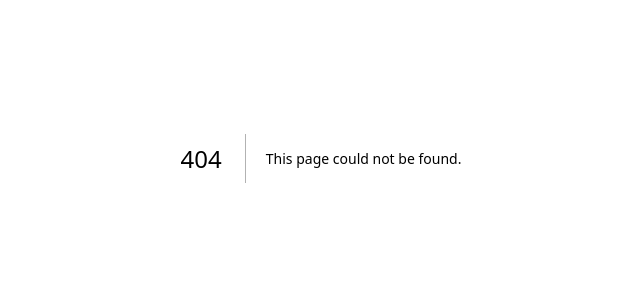
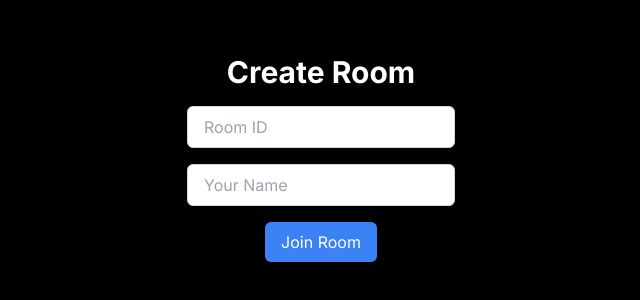
Before and after one commit to TCU-DC/FlickGameFront, a Next.js app: page /createroom in a window 1280 px wide. Before the commit this address had no page. Shown: the part 242-542 px from the top of the page, without its empty margins (319-959 px from the left). Built offline with nearby package versions, Linux system fonts and the light colour scheme.

Commit message:
[add] とりあえずロビー機能が動くようになった

```diff
--- /dev/null
+++ b/app/createroom/page.tsx
@@ -0,0 +1,57 @@
+"use client";
+
+import { RoomAction } from "@/interfaces/RoomAction";
+import { useRouter } from "next/navigation";
+
+export default function Page() {
+  const router = useRouter();
+  // inputの値を取得する
+  const handleJoinRoom = () => {
+    const roomId = (document.getElementById("roomId") as HTMLInputElement)
+      .value;
+    const userName = (document.getElementById("userName") as HTMLInputElement)
+      .value;
+    const joinInfo: RoomAction = {
+      room: roomId,
+      nickname: userName,
+      member_type: "leader",
+      action: "join",
+    };
+
+    localStorage.setItem("joinInfo", JSON.stringify(joinInfo));
+
+    router.push("/room");
+  };
+
+  return (
+    <>
+      <div className="flex flex-col items-center justify-center h-screen">
+        <h1 className="text-3xl font-bold">Create Room</h1>
+        <div className="mt-4">
+          <input
+            id="roomId"
+            type="text"
+            placeholder="Room ID"
+            className="px-4 py-2 border border-gray-300 rounded-md text-black"
+          />
+        </div>
+        <div className="mt-4">
+          <input
+            id="userName"
+            type="text"
+            placeholder="Your Name"
+            className="px-4 py-2 border border-gray-300 rounded-md text-black"
+          />
+        </div>
+        <div className="mt-4">
+          <button
+            onClick={handleJoinRoom}
+            className="px-4 py-2 bg-blue-500 text-white rounded-md"
+          >
+            Join Room
+          </button>
+        </div>
+      </div>
+    </>
+  );
+}
--- /dev/null
+++ b/app/joinroom/page.tsx
@@ -0,0 +1,57 @@
+"use client";
+
+import { RoomAction } from "@/interfaces/RoomAction";
+import { useRouter } from "next/navigation";
+
+export default function Page() {
+  const router = useRouter();
+  // inputの値を取得する
+  const handleJoinRoom = () => {
+    const roomId = (document.getElementById("roomId") as HTMLInputElement)
+      .value;
+    const userName = (document.getElementById("userName") as HTMLInputElement)
+      .value;
+    const joinInfo: RoomAction = {
+      room: roomId,
+      nickname: userName,
+      member_type: "member",
+      action: "join",
+    };
+
+    localStorage.setItem("joinInfo", JSON.stringify(joinInfo));
+
+    router.push("/room");
+  };
+
+  return (
+    <>
+      <div className="flex flex-col items-center justify-center h-screen">
+        <h1 className="text-3xl font-bold">Join Room</h1>
+        <div className="mt-4">
+          <input
+            id="roomId"
+            type="text"
+            placeholder="Room ID"
+            className="px-4 py-2 border border-gray-300 rounded-md text-black"
+          />
+        </div>
+        <div className="mt-4">
+          <input
+            id="userName"
+            type="text"
+            placeholder="Your Name"
+            className="px-4 py-2 border border-gray-300 rounded-md text-black"
+          />
+        </div>
+        <div className="mt-4">
+          <button
+            onClick={handleJoinRoom}
+            className="px-4 py-2 bg-blue-500 text-white rounded-md"
+          >
+            Join Room
+          </button>
+        </div>
+      </div>
+    </>
+  );
+}
--- /dev/null
+++ b/app/room/page.tsx
@@ -0,0 +1,9 @@
+import Room from "@/components/Room";
+
+export default function Home() {
+  return (
+    <>
+      <Room />
+    </>
+  );
+}
--- /dev/null
+++ b/components/Room.tsx
@@ -0,0 +1,129 @@
+"use client";
+
+import { useEffect, useRef, useState } from "react";
+import type { RoomAction } from "@/interfaces/RoomAction";
+import { useRouter } from "next/navigation";
+
+const Room = () => {
+  const [joinInfo, setJoinInfo] = useState<RoomAction>();
+  const [connected, setConnected] = useState(false);
+
+  const webSocketRef = useRef<WebSocket>();
+  const [message, setMessage] = useState<RoomAction[]>([]);
+
+  const router = useRouter();
+
+  useEffect(() => {
+    const getItem = localStorage.getItem("joinInfo");
+    let roomId = "";
+    if (getItem) {
+      const parsedJoinInfo = JSON.parse(getItem);
+      setJoinInfo(parsedJoinInfo);
+      roomId = parsedJoinInfo.room;
+    }
+    const ws = new WebSocket(`ws://localhost:8080/room/${roomId}`);
+
+    ws.onopen = () => {
+      console.log("connected");
+      setConnected(true);
+    };
+
+    ws.onclose = () => {
+      console.log("WebSocket closed");
+      setConnected(false);
+    };
+
+    webSocketRef.current = ws;
+    return () => ws.close();
+  }, []);
+
+  useEffect(() => {
+    const handleMessage = (event: MessageEvent) => {
+      if (event.data === "start") {
+        console.log("スタート");
+        router.push("/play");
+        return;
+      }
+
+      try {
+        const data = JSON.parse(event.data);
+        if (Array.isArray(data)) {
+          setMessage(data);
+        } else if (typeof data === "object" && data.action) {
+          console.log("Received action message:", data);
+        } else {
+          console.error(
+            "Received data is not an array or an action message:",
+            data,
+          );
+        }
+      } catch (error) {
+        console.error("Error parsing WebSocket message:", error);
+      }
+    };
+
+    const ws = webSocketRef.current;
+    if (ws) {
+      ws.addEventListener("message", handleMessage);
+      return () => ws.removeEventListener("message", handleMessage);
+    }
+  }, [connected, router]);
+
+  useEffect(() => {
+    if (!connected || !joinInfo) return;
+    const ws = webSocketRef.current;
+    if (ws && ws.readyState === WebSocket.OPEN) {
+      ws.send(JSON.stringify(joinInfo));
+    } else {
+      console.error("WebSocket is not open");
+    }
+  }, [connected, joinInfo]);
+
+  const handleStart = () => {
+    if (!joinInfo) return;
+
+    const startAction: RoomAction = {
+      room: joinInfo.room,
+      nickname: joinInfo.nickname,
+      member_type: joinInfo.member_type,
+      action: "start",
+    };
+    console.log(JSON.stringify(startAction));
+    const ws = webSocketRef.current;
+    if (ws && ws.readyState === WebSocket.OPEN) {
+      ws.send(JSON.stringify(startAction));
+    } else {
+      console.error("WebSocket is not open");
+    }
+  };
+
+  return (
+    <>
+      <h1>Room ID:{joinInfo?.room}</h1>
+
+      {joinInfo?.member_type === "leader" ? (
+        <>
+          <p>メンバー全員が参加後「開始」を押してください</p>
+          <button onClick={handleStart}>開始</button>
+        </>
+      ) : (
+        <p>リーダーが開始するまでお待ちください</p>
+      )}
+
+      <h2>参加者</h2>
+      <ul>
+        {message.map((item, index) => (
+          <li key={index}>
+            <p>ニックネーム: {item.nickname}</p>
+            <p>
+              メンバータイプ:{" "}
+              {item.member_type === "member" ? "参加者" : "リーダー"}
+            </p>
+          </li>
+        ))}
+      </ul>
+    </>
+  );
+};
+
+export default Room;
--- /dev/null
+++ b/interfaces/RoomAction.ts
@@ -0,0 +1,9 @@
+export type MemberType = "leader" | "member";
+export type ActionType = "join" | "start";
+
+export interface RoomAction {
+  room: string;
+  nickname: string;
+  member_type: MemberType;
+  action: ActionType;
+}
```
